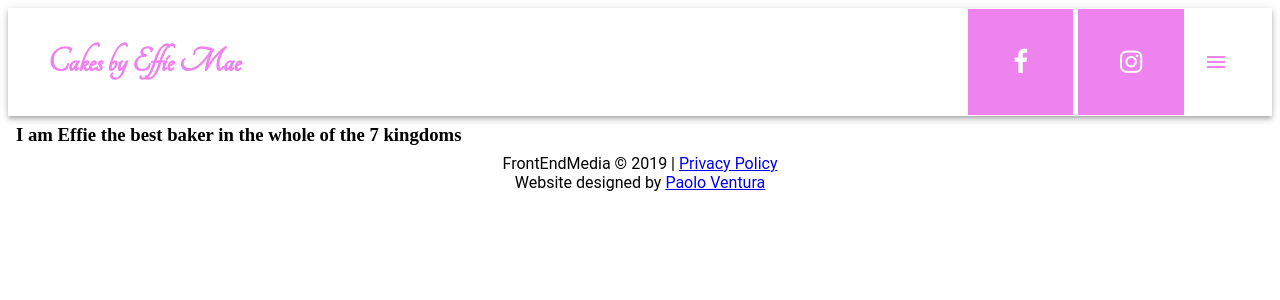
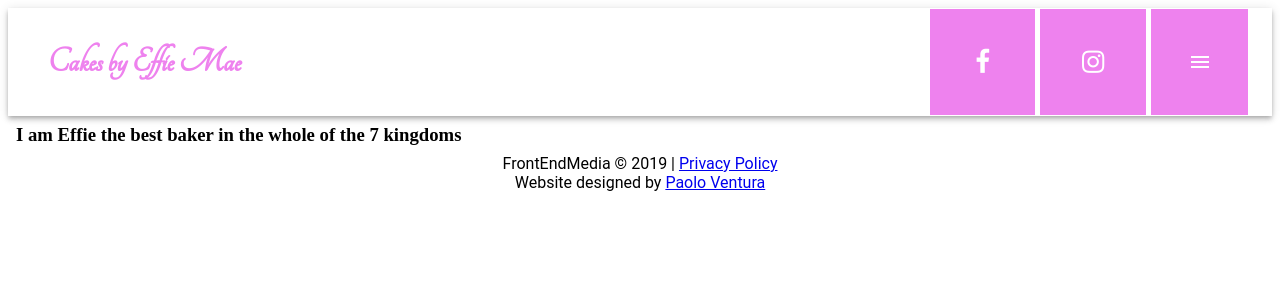
Before and after one commit to paolov1928/handmade-cakes, a React (Create React App) app: page /About in a window 1280 px wide. Shown: the top 300 px of the page. Built offline with nearby package versions, Linux system fonts and the light colour scheme.

Commit message:
made the navBar all same color

```diff
--- a/src/App.css
+++ b/src/App.css
@@ -22,7 +22,7 @@ body {
   margin-bottom: 5vh;
   padding-top: 5vh;
   padding-bottom: 5vh;
-  border: 2px solid #F5F5F5;
+  border: 2px solid #f5f5f5;
   border-radius: 5px;
 }
 .introText {
@@ -33,8 +33,8 @@ font-weight: bold;
   font-size: calc(12px + 3vmin);
   font-weight: bold;
   text-align: center;
-color: #EE82EE;
-font-family: 'Tangerine';
+  color: #ee82ee;
+  font-family: "Tangerine";
 }
 .fa {
   padding: 5vmin;
@@ -47,19 +47,19 @@ font-family: 'Tangerine';
   opacity: 0.7;
 }
 .fa-facebook {
-  background: #EE82EE	;
+  background: #ee82ee;
   color: white;
   border-right: 5px solid white;
 }
 .fa-instagram {
-  background: #EE82EE	;
+  background: #ee82ee;
   color: white;
+  border-right: 5px solid white;
 }
 .NavBarTitle {
   font-size: calc(12px + 3vmin);
   margin-left: 2vh;
   flex-grow: 3;
-    color: #EE82EE;
-    font-family: 'Tangerine';
-
+  color: #ee82ee;
+  font-family: "Tangerine";
 }
--- a/src/components/Navbar2.js
+++ b/src/components/Navbar2.js
@@ -2,13 +2,8 @@ import React from "react"
 import { makeStyles } from "@material-ui/core/styles"
 import AppBar from "@material-ui/core/AppBar"
 import Toolbar from "@material-ui/core/Toolbar"
-import Typography from "@material-ui/core/Typography"
 import IconButton from "@material-ui/core/IconButton"
 import MenuIcon from "@material-ui/icons/Menu"
-import AccountCircle from "@material-ui/icons/AccountCircle"
-import Switch from "@material-ui/core/Switch"
-import FormControlLabel from "@material-ui/core/FormControlLabel"
-import FormGroup from "@material-ui/core/FormGroup"
 import MenuItem from "@material-ui/core/MenuItem"
 import Menu from "@material-ui/core/Menu"
 
@@ -18,9 +13,12 @@ const useStyles = makeStyles(theme => ({
     color: "violet"
   },
   menuButton: {
-    marginRight: theme.spacing(1),
-    marginLeft: theme.spacing(1),
-    color: "violet"
+    backgroundColor: "violet",
+    color: "white",
+    display: "flex",
+    width: "13vw",
+    justifyContent: "center",
+    maxWidth: "97px"
   },
   socialButtons: {
     display: "flex"
@@ -34,7 +32,7 @@ function MenuAppBar() {
   const open = Boolean(anchorEl)
 
   function handleChange(event) {
-    setAuth(event.target.checked)
+    console.log(event.target.checked)
   }
 
   function handleMenu(event) {
@@ -63,8 +61,6 @@ function MenuAppBar() {
               href="https://www.instagram.com/handmadecakesbyeffiemae/"
               class="fa fa-instagram"
             />
-          </div>
-          {auth && (
             <div className={classes.menuButton}>
               <IconButton
                 aria-owns={open ? "menu-appbar" : undefined}
@@ -89,11 +85,12 @@ function MenuAppBar() {
                 onClose={handleClose}
               >
                 <MenuItem onClick={handleClose}>Gallery</MenuItem>
+                <MenuItem onClick={handleClose}>Instagram</MenuItem>
                 <MenuItem onClick={handleClose}>Prices</MenuItem>
                 <MenuItem onClick={handleClose}>Contact</MenuItem>
               </Menu>
             </div>
-          )}
+          </div>
         </Toolbar>
       </AppBar>
     </div>
```
Also changed, not shown: src/components/Navbar.js (deleted, +0 -60 lines). Lines whose indentation alone changed are shown as unchanged.
